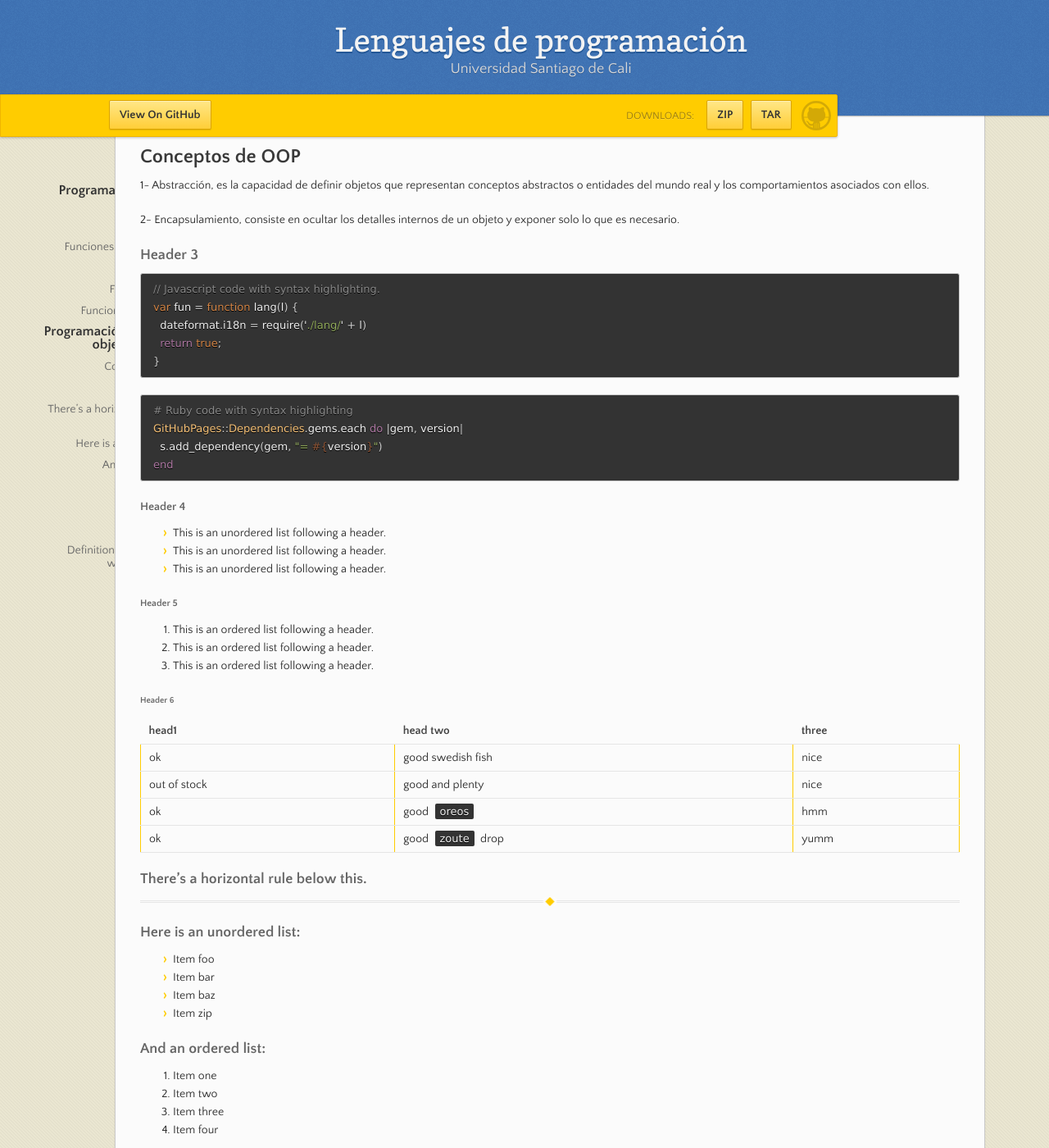
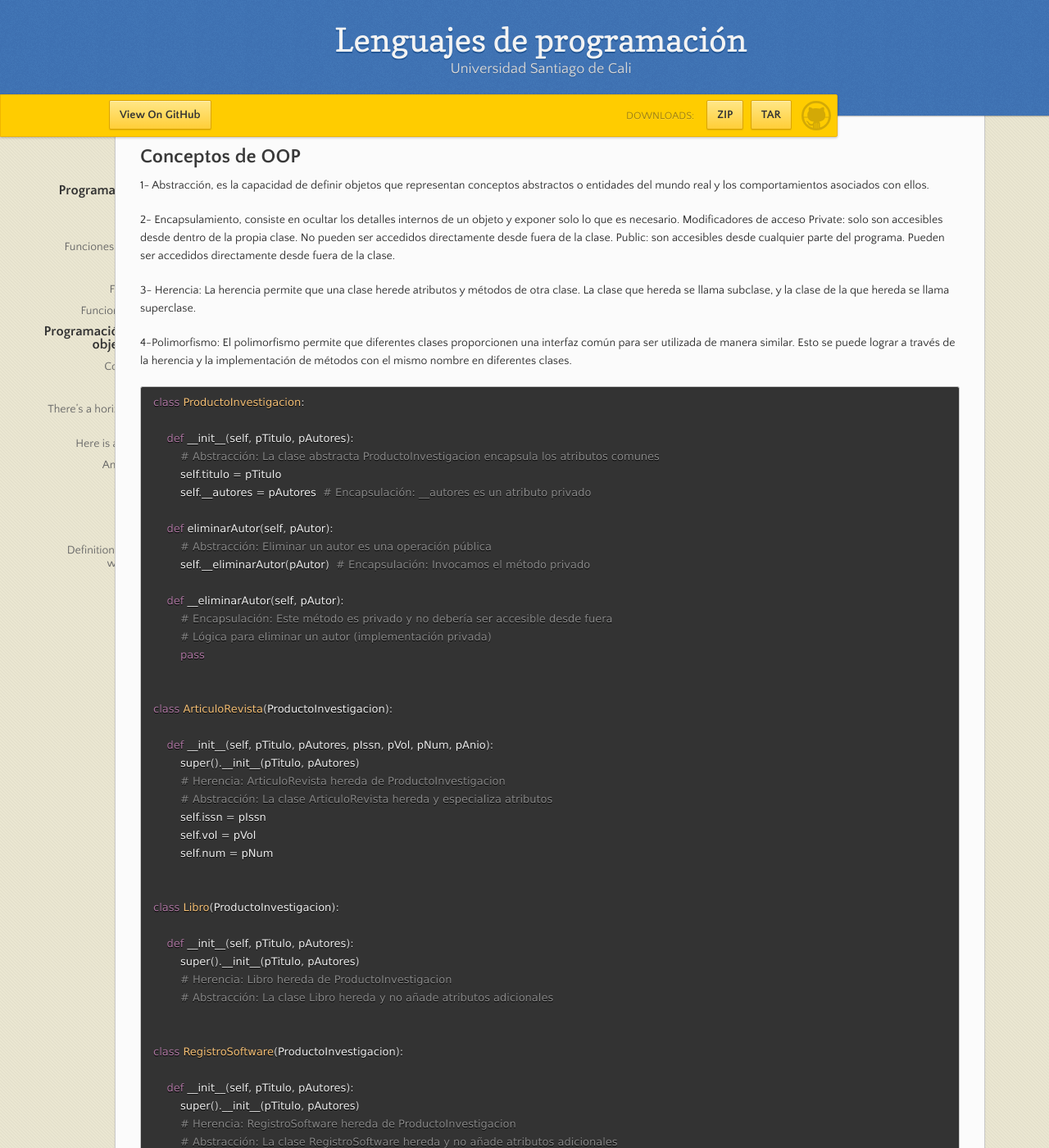
Before and after one commit to JDaviddE/JDaviddE.github.io, a Jekyll site: the page built from index.md, in a window 1280 px wide and 1400 px high, scrolled down 2921 px. Shown: the whole window at 82% size. Built offline with Jekyll 4.4.1, drawn with Linux system fonts in a browser that asks for light colours; some of the changed text lies outside the part shown.

Commit message:
Update index.md

````diff
--- a/index.md
+++ b/index.md
@@ -135,7 +135,74 @@ La programación orientada a objetos (POO) es un paradigma de programación que
 1- Abstracción, es la capacidad de definir objetos que representan conceptos abstractos o entidades del mundo real y los comportamientos asociados con ellos.
 
 2- Encapsulamiento, consiste en ocultar los detalles internos de un objeto y exponer solo lo que es necesario.
+Modificadores de acceso
+Private: solo son accesibles desde dentro de la propia clase. No pueden ser accedidos directamente desde fuera de la clase.
+Public: son accesibles desde cualquier parte del programa. Pueden ser accedidos directamente desde fuera de la clase.
 
+3- Herencia: La herencia permite que una clase herede atributos y métodos de otra clase. La clase que hereda se llama subclase, y la clase de la que hereda se llama superclase.
+
+4-Polimorfismo: El polimorfismo permite que diferentes clases proporcionen una interfaz común para ser utilizada de manera similar. Esto se puede lograr a través de la herencia y la implementación de métodos con el mismo nombre en diferentes clases.
+
+```python
+class ProductoInvestigacion:
+
+    def __init__(self, pTitulo, pAutores):
+        # Abstracción: La clase abstracta ProductoInvestigacion encapsula los atributos comunes
+        self.titulo = pTitulo
+        self.__autores = pAutores  # Encapsulación: __autores es un atributo privado
+
+    def eliminarAutor(self, pAutor):
+        # Abstracción: Eliminar un autor es una operación pública
+        self.__eliminarAutor(pAutor)  # Encapsulación: Invocamos el método privado
+
+    def __eliminarAutor(self, pAutor):
+        # Encapsulación: Este método es privado y no debería ser accesible desde fuera
+        # Lógica para eliminar un autor (implementación privada)
+        pass
+
+
+class ArticuloRevista(ProductoInvestigacion):
+
+    def __init__(self, pTitulo, pAutores, pIssn, pVol, pNum, pAnio):
+        super().__init__(pTitulo, pAutores)
+        # Herencia: ArticuloRevista hereda de ProductoInvestigacion
+        # Abstracción: La clase ArticuloRevista hereda y especializa atributos
+        self.issn = pIssn
+        self.vol = pVol
+        self.num = pNum
+
+
+class Libro(ProductoInvestigacion):
+
+    def __init__(self, pTitulo, pAutores):
+        super().__init__(pTitulo, pAutores)
+        # Herencia: Libro hereda de ProductoInvestigacion
+        # Abstracción: La clase Libro hereda y no añade atributos adicionales
+
+
+class RegistroSoftware(ProductoInvestigacion):
+
+    def __init__(self, pTitulo, pAutores):
+        super().__init__(pTitulo, pAutores)
+        # Herencia: RegistroSoftware hereda de ProductoInvestigacion
+        # Abstracción: La clase RegistroSoftware hereda y no añade atributos adicionales
+
+
+# Polimorfismo (potencial):
+def procesar_producto(producto):
+    # Aquí, producto puede ser un objeto de cualquier clase derivada de ProductoInvestigacion
+    print(f"Título: {producto.titulo}")
+
+# Crear instancias de las clases derivadas
+articulo = ArticuloRevista("Artículo de Revista", ["Autor1", "Autor2"], "1234-5678", 10, 2, 2023)
+libro = Libro("Libro de Investigación", ["Autor3", "Autor4"])
+software = RegistroSoftware("Software de Investigación", ["Autor5", "Autor6"])
+
+# Llamar a la función con objetos de diferentes clases
+procesar_producto(articulo)
+procesar_producto(libro)
+procesar_producto(software)
+```
 
 
 ### Header 3
````
